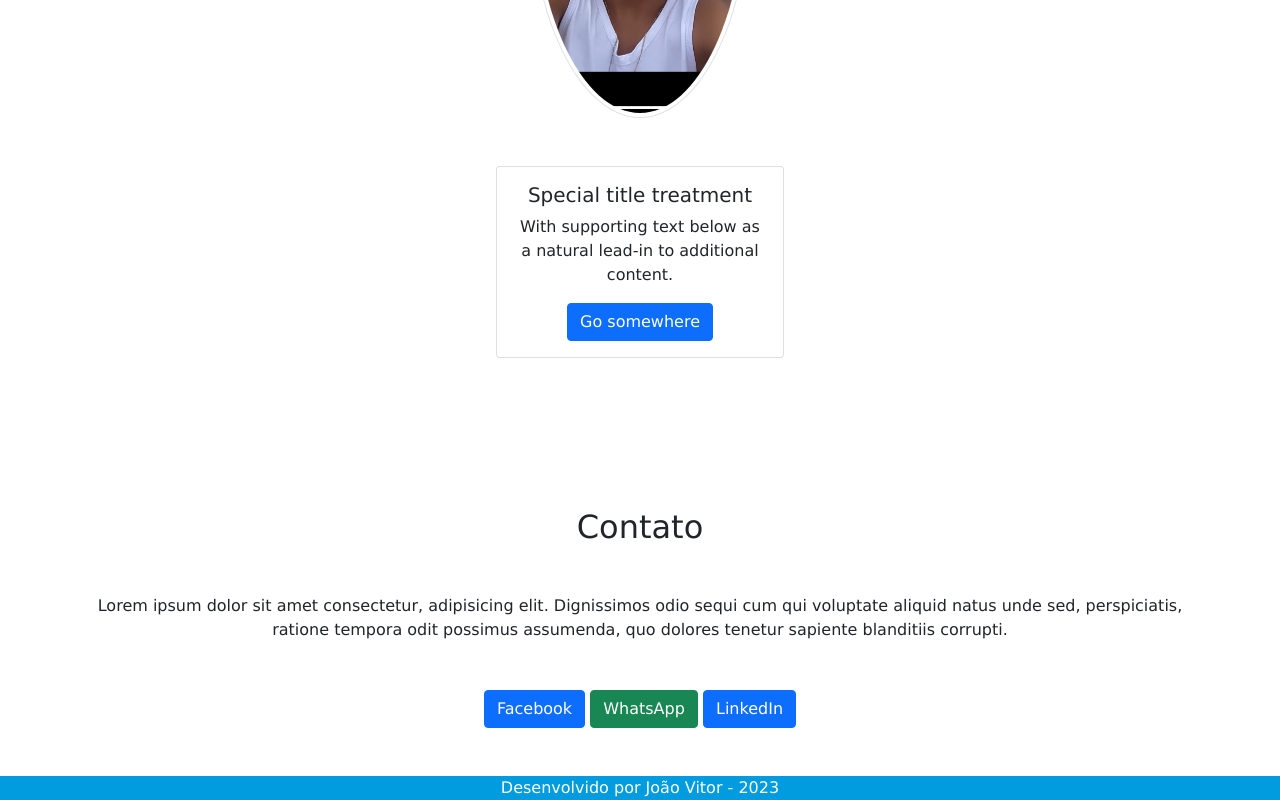
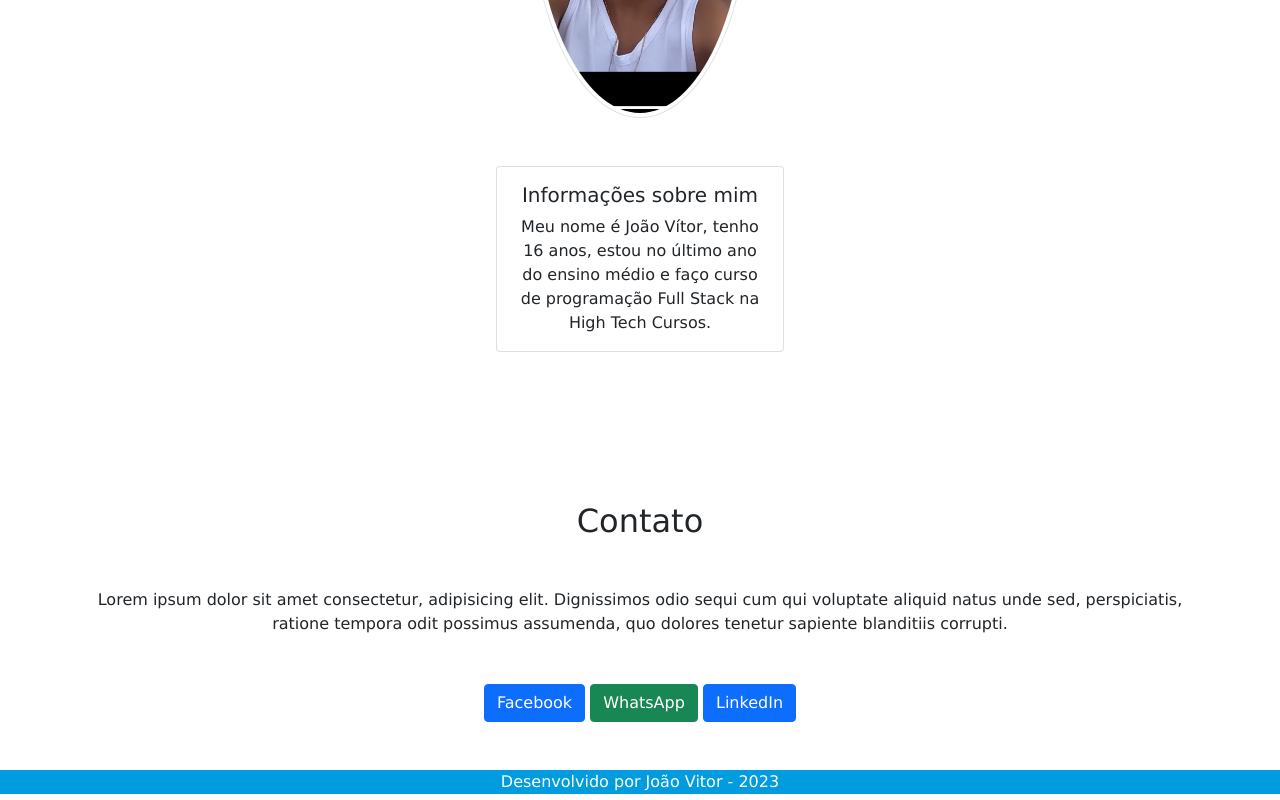
Before and after one commit to JoaoVitor374/meu-site, a plain HTML site: page index.html in a window 1280 px wide. Shown: the part 1748-2548 px from the top of the page. Drawn offline with nearby package versions, Linux system fonts and the light colour scheme.

Commit message:
mudando informaçoes do card

```diff
--- a/index.html
+++ b/index.html
@@ -61,9 +61,9 @@
                     </div>
                     <div class="card " style="width: 18rem;">
                         <div class="card-body">
-                          <h5 class="card-title">Special title treatment</h5>
-                          <p class="card-text">With supporting text below as a natural lead-in to additional content.</p>
-                          <a href="#" class="btn btn-primary">Go somewhere</a>
+                          <h5 class="card-title">Informações sobre mim</h5>
+                          <p class="card-text">Meu nome é João Vítor, tenho 16 anos, estou no último ano do ensino médio e faço curso de programação Full Stack na High Tech Cursos.</p>
+
                         </div>
                       </div>
                 </div>
```
